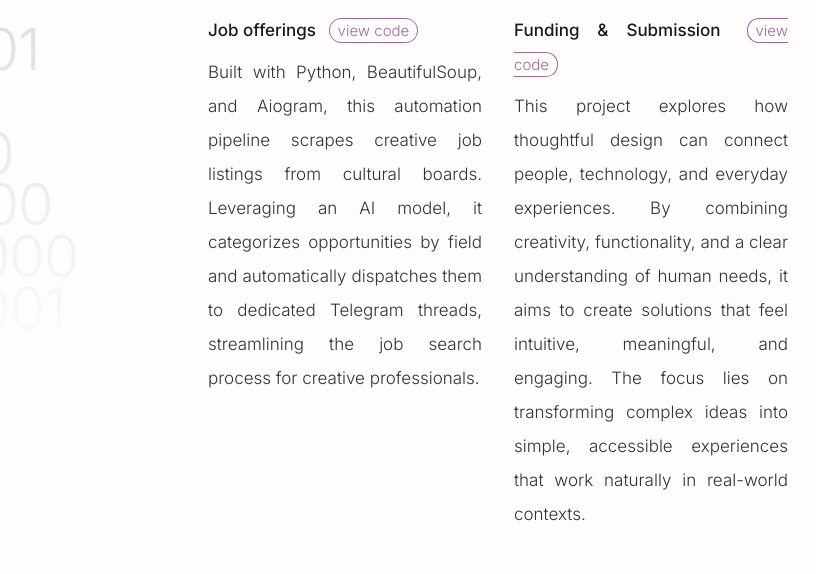
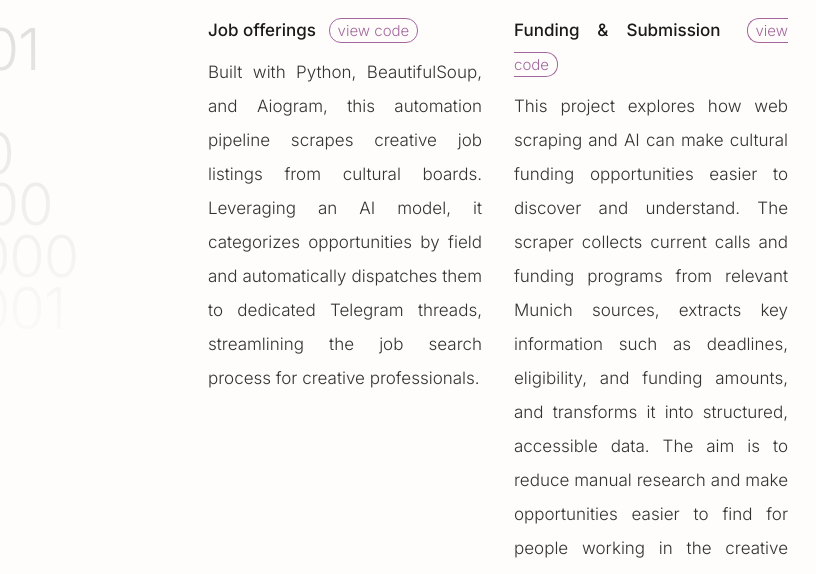
Before and after one commit to JL-Ahlemeyer/portfolio, a website built with Vite: page ai.html in a window 1280 px wide. Shown: the part 375-949 px from the top of the page, 464-1280 px from the left. Built offline with nearby package versions, Linux system fonts and the light colour scheme; a web font is replaced by a local one.

Commit message:
Update Funding & Submission description text

```diff
--- a/ai.html
+++ b/ai.html
@@ -260,7 +260,7 @@
                 <p class="ds-body" style="font-weight: 500; color: #1a1a1a; margin-bottom: 8px;">
                   Funding &amp; Submission <a href="https://github.com/JL-Ahlemeyer/Funding" target="_blank" rel="noopener noreferrer" class="ai-tag">view code</a>
                 </p>
-                <p class="ds-body">This project explores how thoughtful design can connect people, technology, and everyday experiences. By combining creativity, functionality, and a clear understanding of human needs, it aims to create solutions that feel intuitive, meaningful, and engaging. The focus lies on transforming complex ideas into simple, accessible experiences that work naturally in real-world contexts.</p>
+                <p class="ds-body">This project explores how web scraping and AI can make cultural funding opportunities easier to discover and understand. The scraper collects current calls and funding programs from relevant Munich sources, extracts key information such as deadlines, eligibility, and funding amounts, and transforms it into structured, accessible data. The aim is to reduce manual research and make opportunities easier to find for people working in the creative sector.</p>
               </div>
             </div>
           </div>
```
